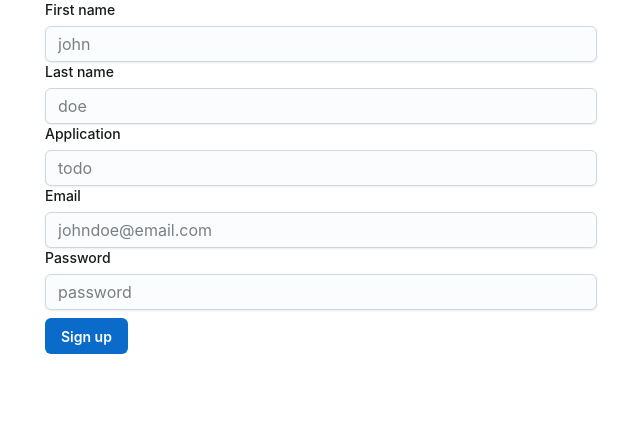
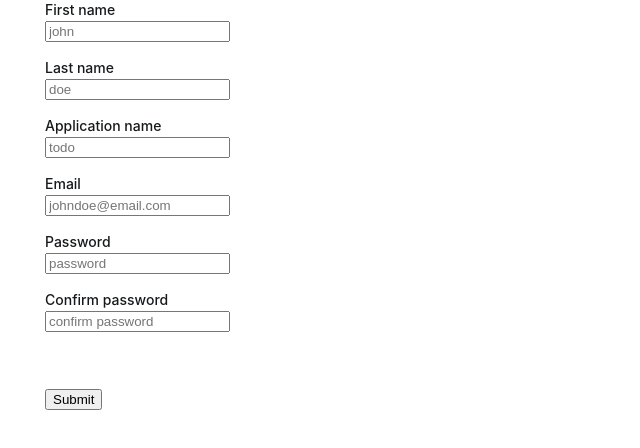
Before and after one commit to Elerdir/todo-java, a React (Create React App) app in the folder client/: page /register in a window 1280 px wide. Shown: the top 448 px of the page, without its empty margins (319-959 px from the left). Built offline with nearby package versions, Linux system fonts and the light colour scheme.

Commit message:
added validation for inputs

```diff
--- a/client/package.json
+++ b/client/package.json
@@ -6,6 +6,7 @@
     "@emotion/react": "^11.10.6",
     "@emotion/styled": "^11.10.6",
     "@fontsource/public-sans": "^4.5.12",
+    "@hookform/resolvers": "^2.9.11",
     "@mui/icons-material": "^5.11.0",
     "@mui/joy": "^5.0.0-alpha.68",
     "@mui/material": "^5.11.3",
@@ -16,10 +17,12 @@
     "moment": "^2.29.4",
     "react": "^18.2.0",
     "react-dom": "^18.2.0",
+    "react-hook-form": "^7.43.2",
     "react-router-dom": "^6.8.1",
     "react-scripts": "5.0.1",
     "unfetch": "^4.2.0",
-    "web-vitals": "^2.1.4"
+    "web-vitals": "^2.1.4",
+    "yup": "^1.0.0"
   },
   "scripts": {
     "start": "react-scripts start",
--- a/client/src/App.css
+++ b/client/src/App.css
@@ -36,3 +36,7 @@
     transform: rotate(360deg);
   }
 }
+
+.error {
+  color: rgb(255, 0, 0);
+}
--- a/client/src/login/Registration.js
+++ b/client/src/login/Registration.js
@@ -2,60 +2,75 @@ import FormControl from '@mui/joy/FormControl';
 import FormLabel from '@mui/joy/FormLabel';
 import Input from '@mui/joy/Input';
 import Button from '@mui/joy/Button';
+import {useForm} from "react-hook-form";
+import * as yup from 'yup';
+import {yupResolver} from '@hookform/resolvers/yup';
 
 function Registration() {
-    return (
-        <div>
-            <FormControl>
-                <FormLabel>First name</FormLabel>
-                <Input
-                    name="firstName"
-                    type="text"
-                    placeholder="john"
-                />
-            </FormControl>
-            <FormControl>
-                <FormLabel>Last name</FormLabel>
-                <Input
-                    name="lastName"
-                    type="text"
-                    placeholder="doe"
-                />
-            </FormControl>
-            {/*Todo: make it a list*/}
-            <FormControl>
-                <FormLabel>Application</FormLabel>
-                <Input
-                    // html input attribute
-                    name="application"
-                    type="text"
-                    placeholder="todo"
-                />
-            </FormControl>
-            <FormControl>
-                <FormLabel>Email</FormLabel>
-                <Input
-                    name="email"
-                    type="email"
-                    placeholder="johndoe@email.com"
-                />
-            </FormControl>
-            <FormControl>
-                <FormLabel>Password</FormLabel>
-                <Input
-                    name="password"
-                    type="password"
-                    placeholder="password"
-                />
-            </FormControl>
+	const schema = yup.object().shape({
+		firstName: yup.string().required("First name is required."),
+		lastName: yup.string().required("Last name is required."),
+		applicationName: yup.string().required("Application name is required."),
+		email: yup.string().email().required("Email is required."),
+		password: yup.string().min(8).required("Password is required."),
+		confirmPassword: yup.string().oneOf([yup.ref("password"), null], "Passwords have to match. ").required("Confirm password is required."),
+	});
 
-            {/*todo: how to redirect after successful registration*/}
-            <Button sx={{ mt: 1 /* margin top */ }}>
-                Sign up
-            </Button>
-        </div>
-    );
+	const { register, handleSubmit, formState: {errors}} = useForm({
+		resolver: yupResolver(schema)
+	});
 
+	const sendToApi = (jsonData) => {
+		//     todo: send to api
+
+		const token = "";
+		//     todo: if successful redirect do /todos
+		if (token) {
+			window.location.href="/todos";
+		} else {
+			//     todo: else exception "email with this app is already registered"
+		}
+
+	}
+
+	const onSubmit = (data) => {
+		sendToApi(JSON.stringify(data));
+	}
+
+	return (
+		<div>
+			<form onSubmit={handleSubmit(onSubmit)}>
+				<FormLabel>First name</FormLabel>
+				<input {...register("firstName")} type="text" placeholder="john"/>
+				<p className="error">{errors.firstName?.message}</p>
+				<FormLabel>Last name</FormLabel>
+				<input {...register("lastName")} type="text" placeholder="doe"/>
+				<p className="error">{errors.lastName?.message}</p>
+				<FormLabel>Application name</FormLabel>
+				<input {...register("applicationName")} type="text" placeholder="todo"/>
+				<p className="error">{errors.applicationName?.message}</p>
+				<FormLabel>Email</FormLabel>
+				<input {...register("email")} type="email" placeholder="johndoe@email.com"/>
+				<p className="error">{errors.email?.message}</p>
+				<FormLabel>Password</FormLabel>
+				<input {...register("password")} type="password" placeholder="password"/>
+				<p className="error">{errors.password?.message}</p>
+				<FormLabel>Confirm password</FormLabel>
+				<input {...register("confirmPassword")} type="password" placeholder="confirm password"/>
+				<p className="error">{errors.confirmPassword?.message}</p>
+				<br/>
+				<br/>
+				<input sx={{mt: 1}} type="submit"/>
+			</form>
+			{/*<FormControl>*/}
+			{/*</FormControl>*/}
+
+			{/*/!*todo: how to redirect after successful registration*!/*/}
+			{/*<Button sx={{ mt: 1 }} onClick={sendToApi()}>*/}
+			{/*	Sign up*/}
+			{/*</Button>*/}
+		</div>
+	);
 }
 
 export default Registration;
```
Also changed, not shown: 1 other file (tests, documents, lock files or other folders).
